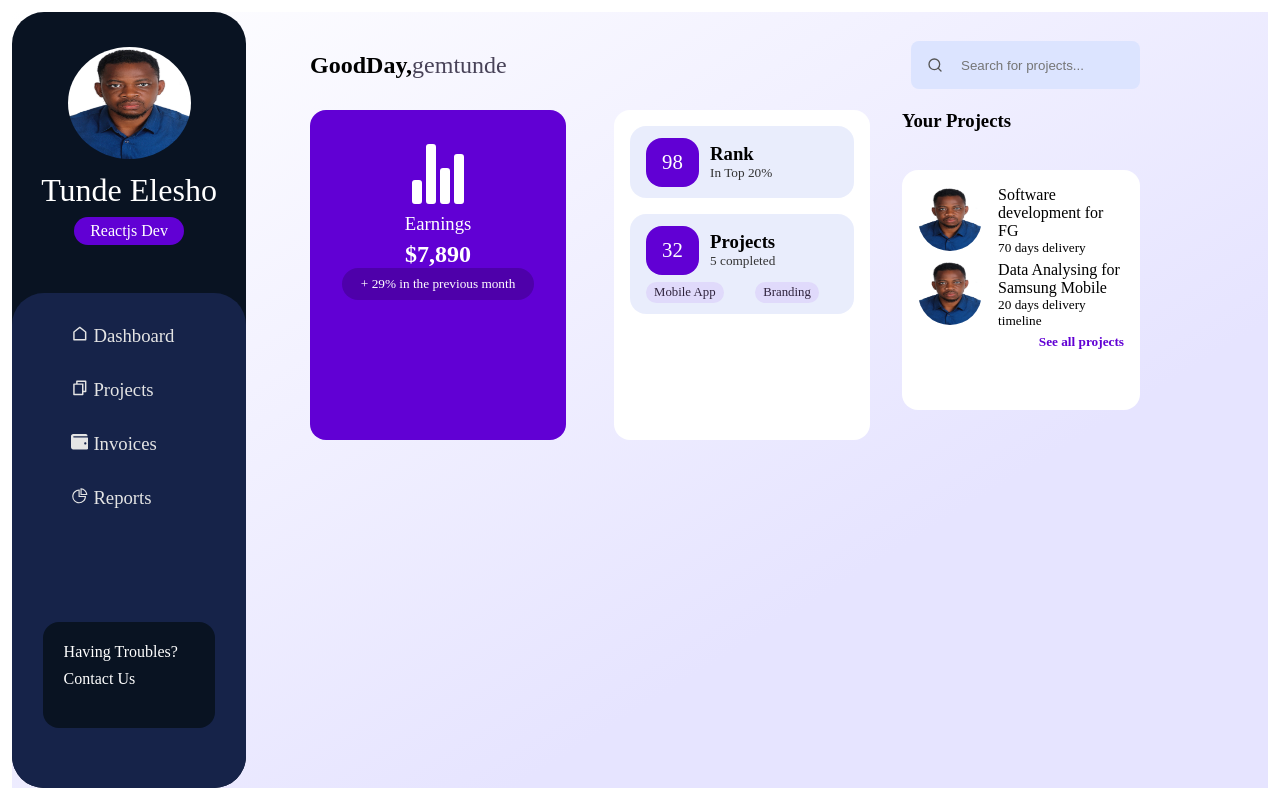
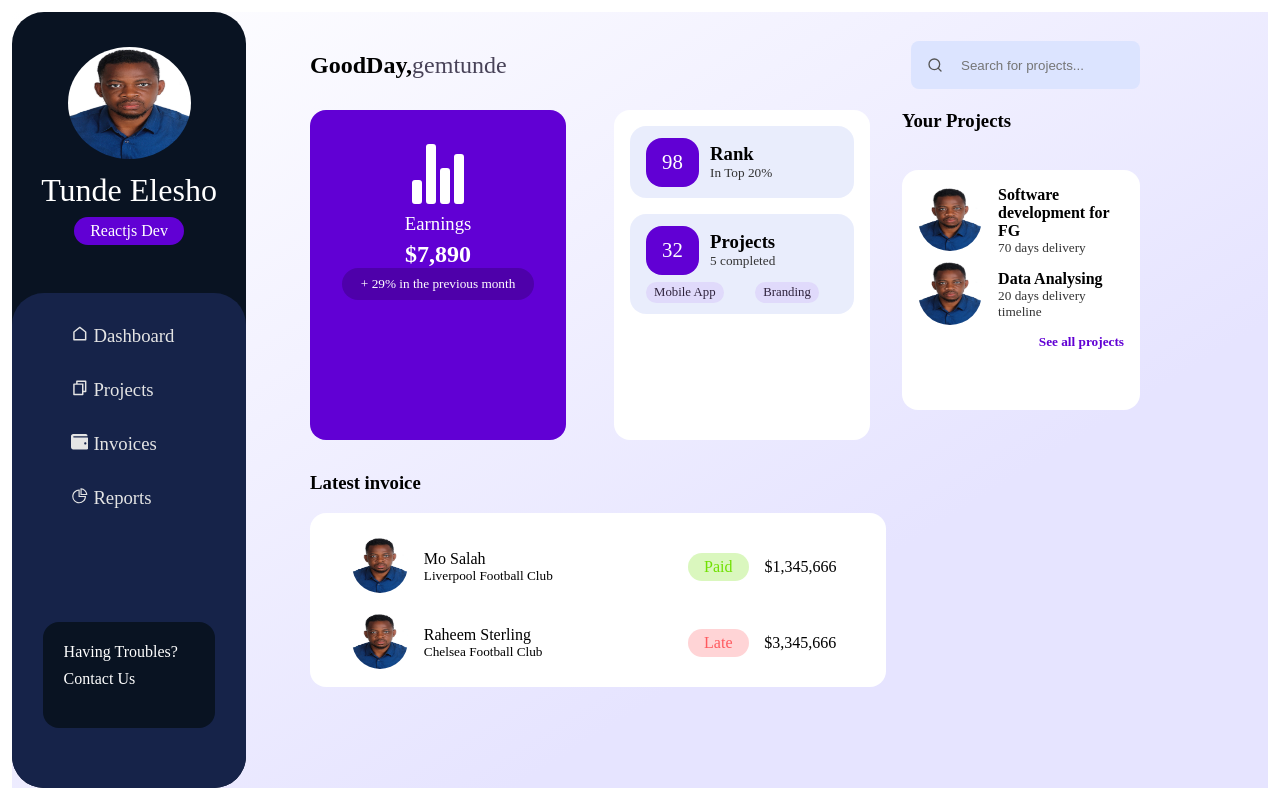
Before and after one commit to gemtunde/revenue-dashboard, a React (Create React App) app: page / in a window 1280 px wide. Built offline with nearby package versions, Linux system fonts and the light colour scheme.

Commit message:
invoice component

```diff
--- a/src/components/Badge.jsx
+++ b/src/components/Badge.jsx
@@ -34,4 +34,14 @@ const Div = styled.div`
         color:#2f233d;
         background-color:rgba(189,134,245,0.192)
     `}
+    ${({paid})=>
+    paid && `
+        color:#70e000;
+        background-color:#70e00041
+    `}
+    ${({late})=>
+    late && `
+        color:#ff595e;
+        background-color:#ff595e41
+    `}
 `;
--- /dev/null
+++ b/src/components/Invoice.jsx
@@ -0,0 +1,103 @@
+import React from 'react';
+import styled from 'styled-components';
+import { hoverEffect, cardShadow  } from '../utils';
+//import {IoStatsChart} from 'react-icons/io5';
+import Badge from './Badge';
+import AvatarImage from '../assets/passport.jpg'
+
+const Invoices = () => {
+  return (
+    <InvoicesContainer>
+        <CardContent>
+            <Invoice>
+                <Info>
+                    <Avatar>
+                        <img
+                         src={AvatarImage} alt='invoice'
+                        />
+                    </Avatar>
+                    <TextContainer>
+                        <Title>Mo Salah</Title>
+                        <SubTitle>Liverpool Football Club</SubTitle>
+                    </TextContainer>
+                </Info>
+                <Container>
+                    <Badge content='Paid' paid />
+                    <Price>$1,345,666</Price>
+                </Container>
+            </Invoice>
+            <Invoice>
+                <Info>
+                    <Avatar>
+                        <img
+                         src={AvatarImage} alt='invoice'
+                        />
+                    </Avatar>
+                    <TextContainer>
+                        <Title>Raheem Sterling</Title>
+                        <SubTitle>Chelsea Football Club</SubTitle>
+                    </TextContainer>
+                </Info>
+                <Container>
+                    <Badge content='Late' late />
+                    <Price>$3,345,666</Price>
+                </Container>
+            </Invoice>
+        </CardContent>
+    </InvoicesContainer>
+  )
+}
+
+export default Invoices;
+
+const InvoicesContainer = styled.div`
+width: 35rem;
+border-radius: 1rem;
+padding: 0.5rem;
+margin-top: 1rem;
+background-color: white;
+box-shadow: ${cardShadow};
+transition: 0.4s ease-in-out;
+&:hover{
+    box-shadow: ${hoverEffect};
+}
+`;
+const CardContent = styled.div``;
+const Invoice = styled.div`
+display: flex;
+align-items: center;
+justify-content: space-around;
+margin: 0.4rem;
+padding-top: 0.6rem;
+`;
+const Container = styled.div`
+display: flex;
+justify-content: space-around;
+align-items: center;
+width: 30%;
+`;
+const Info = styled.div`
+display: flex;
+align-items: center;
+width: 50%;
+`;
+const Avatar = styled.div`
+img{
+    height: 3.5rem;
+    width: 3.5rem;
+    border-radius: 50%;
+}
+`;
+const TextContainer = styled.div`
+margin-left: 1rem;
+`;
+const Title = styled.h4`
+font-weight: 500;
+`;
+const SubTitle = styled.h5`
+font-weight: 400;
+`;
+const Price = styled.div``;
+//const InvoicesContainer = styled.div``;
+//const InvoicesContainer = styled.div``;
+//const InvoicesContainer = styled.div``;
--- a/src/components/MainContent.jsx
+++ b/src/components/MainContent.jsx
@@ -2,6 +2,7 @@ import React from 'react';
 import styled from 'styled-components';
 import Earnings from './Earnings';
 import Info from './Info';
+import Invoices from './Invoice';
 import Navbar from './Navbar';
 import Projects from './Projects';
 
@@ -21,7 +22,12 @@ const MainContent = () => {
                 </ColumnTwo1>
             </SectionOne>
             <SectionTwo>
-                <ColumnOne2></ColumnOne2>
+                <ColumnOne2>
+                    <InvoiceContainer>
+                        <TitleText>Latest invoice</TitleText>
+                        <Invoices />
+                    </InvoiceContainer>
+                </ColumnOne2>
                 <ColumnTwo2></ColumnTwo2>
             </SectionTwo>
         </SubContainer>
@@ -67,6 +73,9 @@ const ColumnOne1 = styled.div`
 display: flex;
 gap: 3rem;
 `;
+const InvoiceContainer = styled.div`
+    height: 60%;
+`;
 const ColumnTwo1 = styled.div``;
 const ColumnOne2 = styled.div``;
 const ColumnTwo2 = styled.div``;
--- a/src/components/Projects.jsx
+++ b/src/components/Projects.jsx
@@ -11,10 +11,7 @@ const Projects = () => {
     <MainProject>
         <Project>
             <Avatar>
-                <img
-                    src={AvatarImage}
-                    alt='image'
-                    />
+                <img src={AvatarImage} alt='project' />
             </Avatar>
             <Detail>
                 <Title>Software development for FG</Title>
@@ -25,11 +22,11 @@ const Projects = () => {
             <Avatar>
                 <img
                     src={AvatarImage}
-                    alt='image'
+                    alt='project'
                     />
             </Avatar>
             <Detail>
-                <Title>Data Analysing for Samsung Mobile</Title>
+                <Title>Data Analysing </Title>
                 <SubTitle>20 days delivery timeline</SubTitle>
             </Detail>
         </Project>
@@ -69,11 +66,12 @@ const Detail = styled.div`
 margin-left: 1rem;
 `;
 const Title = styled.h3`
-font-weight: 500;
+font-weight: bold;
 font-size: 1rem;
 `;
 const SubTitle = styled.h5`
 font-weight: 300;
+color: #333;
 `;
 const AllProject = styled.h5`
 text-align: end;
```
